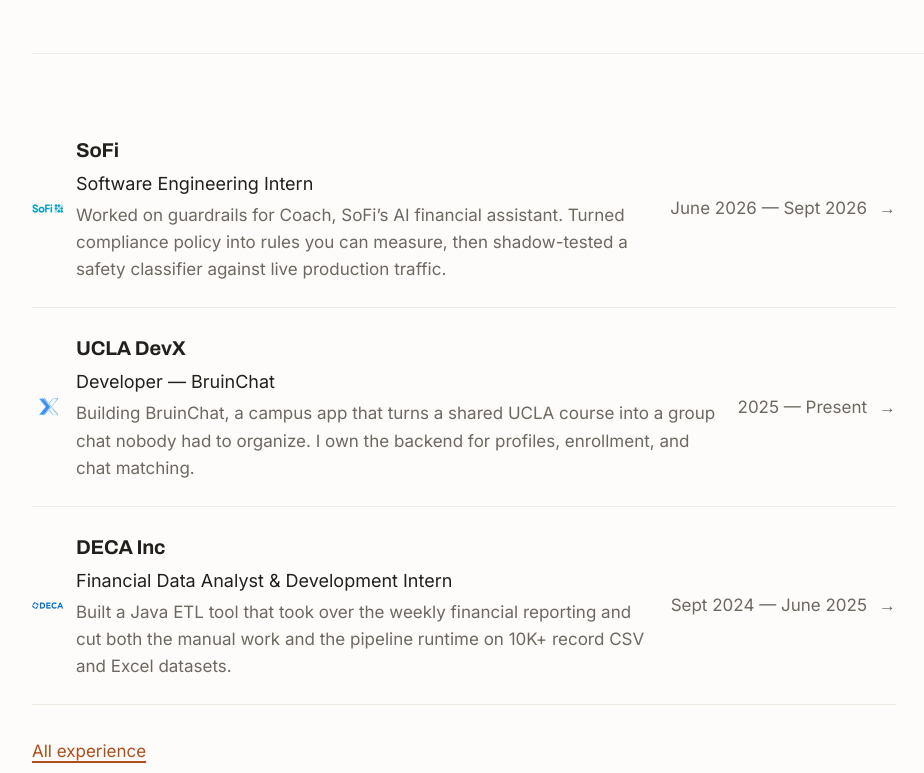
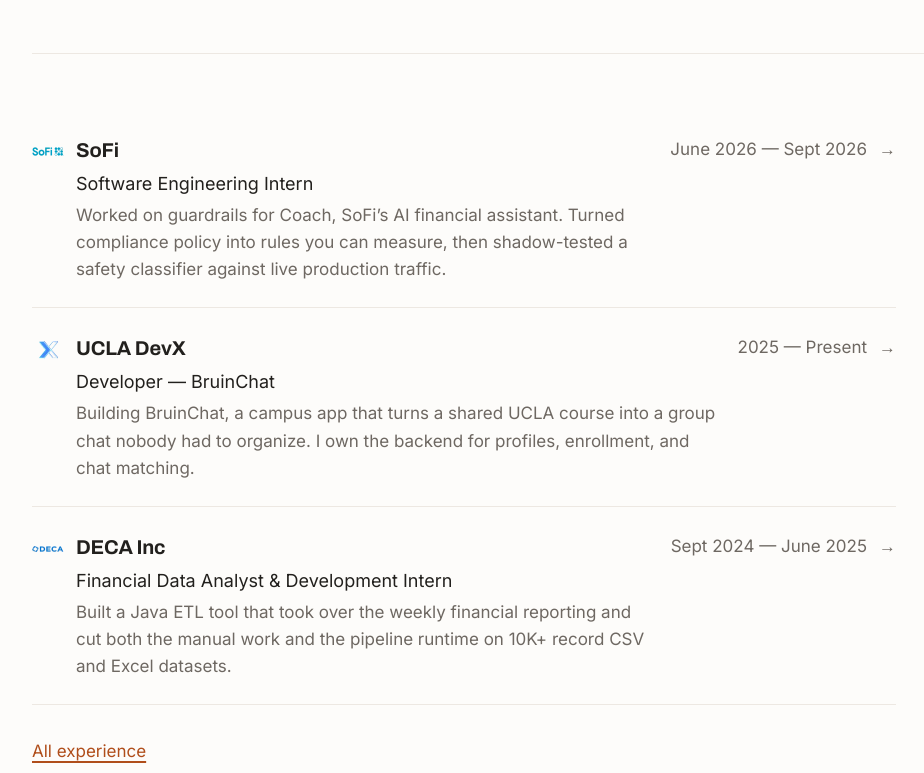
Before and after one commit to jonathantchiu/site, a Next.js app: page / in a window 1280 px wide. Shown: the part 1027-1800 px from the top of the page, without its empty margins (96-1020 px from the left). Built offline with nearby package versions, Linux system fonts and the light colour scheme.

Commit message:
style: align entry row logo and date to the title baseline
The logo floated against the middle of a three-line blurb instead of sitting
with the org name it labels.

```diff
--- a/components/EntryRow.tsx
+++ b/components/EntryRow.tsx
@@ -12,19 +12,19 @@
 }
 
 const ROW_CLASS =
-  'group flex min-h-[44px] items-center gap-4 border-b border-hairline py-5 transition-colors duration-200 hover:text-accent-text sm:py-6';
+  'group flex min-h-[44px] items-start gap-4 border-b border-hairline py-5 transition-colors duration-200 hover:text-accent-text sm:py-6';
 
 export function EntryRow({ href, logo, title, subtitle, date, blurb, external }: EntryRowProps) {
   const content = (
     <>
-      <div className="flex min-w-0 flex-1 items-center gap-3">
+      <div className="flex min-w-0 flex-1 items-start gap-3">
         {logo ? (
           <img
             src={assetPath(logo)}
             alt=""
             width={32}
             height={32}
-            className="h-8 w-8 shrink-0 rounded object-contain"
+            className="mt-0.5 h-8 w-8 shrink-0 rounded object-contain"
           />
         ) : null}
         <div className="min-w-0">
@@ -36,7 +36,7 @@
         </div>
       </div>
 
-      <div className="flex shrink-0 items-center gap-3">
+      <div className="flex shrink-0 items-center gap-3 pt-0.5">
         <span className="text-[17px] text-muted sm:text-right">{date}</span>
         <span
           aria-hidden="true"
```
